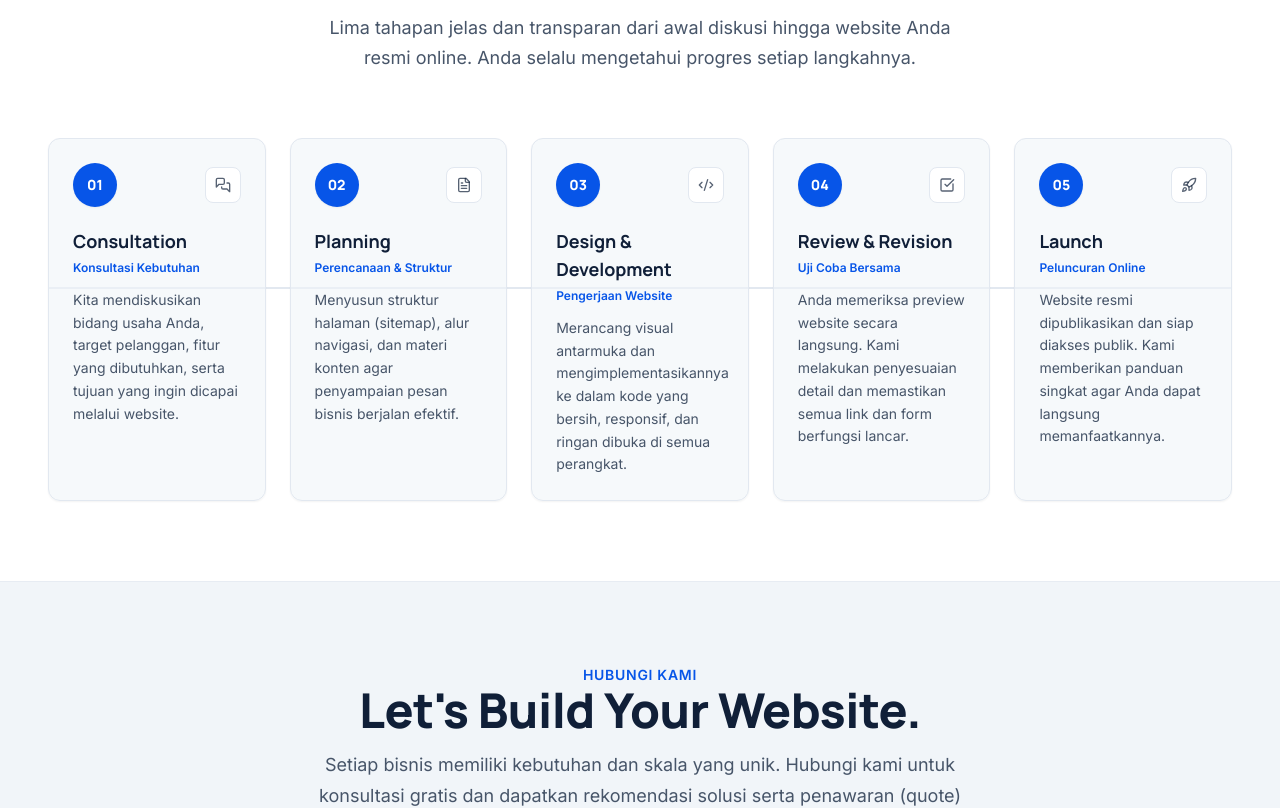
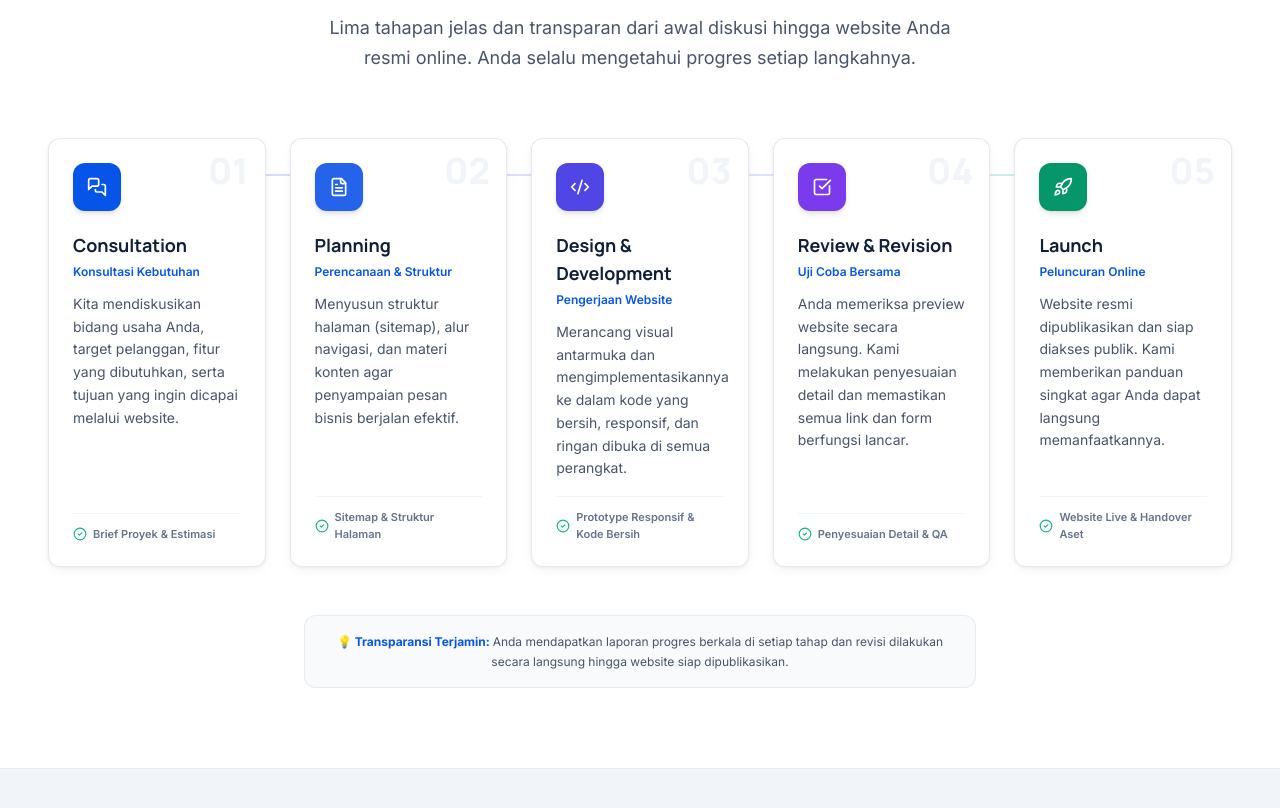
Before and after one commit to JoshuaAustinS09/Siteworthy, a React (Vite) app: page / in a window 1280 px wide. Shown: the part 4700-5508 px from the top of the page. Built offline with nearby package versions, Linux system fonts and the light colour scheme.

Commit message:
feat: complete Tahap 4 Process timeline visual rhythm, watermark step numbers, and assurance banner (M12)

```diff
--- a/src/components/Process.tsx
+++ b/src/components/Process.tsx
@@ -1,4 +1,11 @@
-import { MessagesSquare, FileText, Code2, CheckSquare, Rocket } from "lucide-react";
+import {
+  MessagesSquare,
+  FileText,
+  Code2,
+  CheckSquare,
+  Rocket,
+  CheckCircle2,
+} from "lucide-react";
 
 interface ProcessStep {
   step: string;
@@ -6,6 +13,8 @@ interface ProcessStep {
   title: string;
   subtitle: string;
   description: string;
+  deliverable: string;
+  accentBg: string;
 }
 
 const STEPS: ProcessStep[] = [
@@ -16,6 +25,8 @@ const STEPS: ProcessStep[] = [
     subtitle: "Konsultasi Kebutuhan",
     description:
       "Kita mendiskusikan bidang usaha Anda, target pelanggan, fitur yang dibutuhkan, serta tujuan yang ingin dicapai melalui website.",
+    deliverable: "Brief Proyek & Estimasi",
+    accentBg: "bg-brand-blue text-white group-hover:bg-blue-600",
   },
   {
     step: "02",
@@ -24,6 +35,8 @@ const STEPS: ProcessStep[] = [
     subtitle: "Perencanaan & Struktur",
     description:
       "Menyusun struktur halaman (sitemap), alur navigasi, dan materi konten agar penyampaian pesan bisnis berjalan efektif.",
+    deliverable: "Sitemap & Struktur Halaman",
+    accentBg: "bg-blue-600 text-white group-hover:bg-blue-700",
   },
   {
     step: "03",
@@ -32,6 +45,8 @@ const STEPS: ProcessStep[] = [
     subtitle: "Pengerjaan Website",
     description:
       "Merancang visual antarmuka dan mengimplementasikannya ke dalam kode yang bersih, responsif, dan ringan dibuka di semua perangkat.",
+    deliverable: "Prototype Responsif & Kode Bersih",
+    accentBg: "bg-indigo-600 text-white group-hover:bg-indigo-700",
   },
   {
     step: "04",
@@ -40,6 +55,8 @@ const STEPS: ProcessStep[] = [
     subtitle: "Uji Coba Bersama",
     description:
       "Anda memeriksa preview website secara langsung. Kami melakukan penyesuaian detail dan memastikan semua link dan form berfungsi lancar.",
+    deliverable: "Penyesuaian Detail & QA",
+    accentBg: "bg-violet-600 text-white group-hover:bg-violet-700",
   },
   {
     step: "05",
@@ -48,6 +65,8 @@ const STEPS: ProcessStep[] = [
     subtitle: "Peluncuran Online",
     description:
       "Website resmi dipublikasikan dan siap diakses publik. Kami memberikan panduan singkat agar Anda dapat langsung memanfaatkannya.",
+    deliverable: "Website Live & Handover Aset",
+    accentBg: "bg-emerald-600 text-white group-hover:bg-emerald-700",
   },
 ];
 
@@ -55,7 +74,7 @@ export default function Process() {
   return (
     <section
       id="process"
-      className="section bg-white border-b border-slate-200/80"
+      className="section bg-white border-b border-slate-200/80 relative"
       aria-labelledby="process-heading"
     >
       <div className="section-inner">
@@ -73,9 +92,9 @@ export default function Process() {
 
         {/* ── Timeline / Steps Container ──────────────────── */}
         <div className="relative">
-          {/* Desktop Connecting Line */}
+          {/* Desktop Connecting Rail */}
           <div
-            className="hidden lg:block absolute top-1/2 left-0 right-0 h-0.5 bg-slate-200 -translate-y-8 z-0"
+            className="hidden lg:block absolute top-9 left-[8%] right-[8%] h-[2px] bg-gradient-to-r from-brand-blue via-indigo-500 to-emerald-500 opacity-20 z-0"
             aria-hidden="true"
           />
 
@@ -85,33 +104,65 @@ export default function Process() {
               return (
                 <div
                   key={item.step}
-                  className="bg-brand-gray/60 hover:bg-white rounded-card p-6 border border-slate-200 shadow-sm hover:shadow-card transition-all duration-200 flex flex-col justify-between"
+                  className="group relative bg-white hover:bg-slate-50/50 rounded-card p-6 border border-slate-200/90 shadow-card hover:shadow-card-hover hover:-translate-y-2 transition-all duration-300 flex flex-col justify-between overflow-hidden"
                 >
+                  {/* Top Hover Accent Bar */}
+                  <div
+                    className="absolute top-0 left-0 right-0 h-1 bg-gradient-to-r from-brand-blue to-indigo-500 opacity-0 group-hover:opacity-100 transition-opacity duration-300"
+                    aria-hidden="true"
+                  />
+
+                  {/* Watermark Step Number in Background */}
+                  <span
+                    className="absolute top-3 right-4 font-heading font-black text-4xl text-slate-100 group-hover:text-blue-100/70 group-hover:scale-105 transition-all duration-300 select-none pointer-events-none"
+                    aria-hidden="true"
+                  >
+                    {item.step}
+                  </span>
+
                   <div>
-                    {/* Step Badge & Icon Header */}
+                    {/* Step Icon Badge */}
                     <div className="flex items-center justify-between mb-5">
-                      <div className="w-11 h-11 rounded-full bg-brand-blue text-white flex items-center justify-center font-heading font-extrabold text-small shadow-sm">
-                        {item.step}
-                      </div>
-                      <div className="w-9 h-9 rounded-lg bg-white border border-slate-200 flex items-center justify-center text-brand-navy/70">
-                        <Icon className="w-4 h-4" aria-hidden="true" />
+                      <div
+                        className={`w-12 h-12 rounded-xl flex items-center justify-center font-heading font-extrabold text-sm shadow-md transition-all duration-300 group-hover:scale-110 ${item.accentBg}`}
+                      >
+                        <Icon className="w-5 h-5" aria-hidden="true" />
                       </div>
                     </div>
 
                     {/* Step Title & Subtitle */}
-                    <h3 className="text-lg font-heading font-bold text-brand-navy mb-1">
+                    <h3 className="text-lg font-heading font-bold text-brand-navy mb-1 group-hover:text-brand-blue transition-colors">
                       {item.title}
                     </h3>
                     <p className="text-xs font-semibold text-brand-blue mb-3">{item.subtitle}</p>
 
                     {/* Step Description */}
-                    <p className="text-small text-slate-600 leading-relaxed">{item.description}</p>
+                    <p className="text-small text-slate-600 leading-relaxed mb-4">
+                      {item.description}
+                    </p>
+                  </div>
+
+                  {/* Step Deliverable Badge */}
+                  <div className="pt-3 border-t border-slate-100">
+                    <span className="text-[11px] font-semibold text-slate-500 group-hover:text-brand-navy flex items-center gap-1.5 transition-colors">
+                      <CheckCircle2 className="w-3.5 h-3.5 text-emerald-500 shrink-0" aria-hidden="true" />
+                      <span>{item.deliverable}</span>
+                    </span>
                   </div>
                 </div>
               );
             })}
           </div>
         </div>
+
+        {/* ── Assurance Banner ────────────────────────────── */}
+        <div className="mt-12 max-w-2xl mx-auto p-4 rounded-xl bg-slate-50 border border-slate-200/80 text-center">
+          <p className="text-xs text-slate-600 leading-relaxed">
+            <strong className="text-brand-blue font-bold">💡 Transparansi Terjamin: </strong>
+            Anda mendapatkan laporan progres berkala di setiap tahap dan revisi dilakukan secara
+            langsung hingga website siap dipublikasikan.
+          </p>
+        </div>
       </div>
     </section>
   );
```
Also changed, not shown: 1 other file (tests, documents, lock files or other folders).
